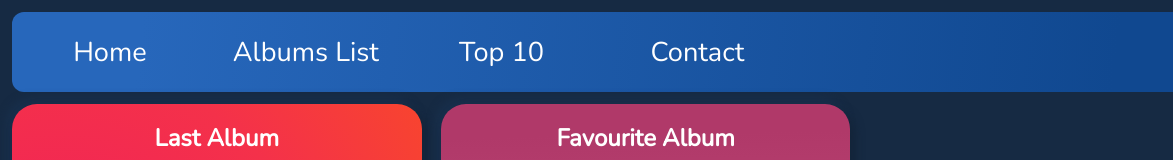
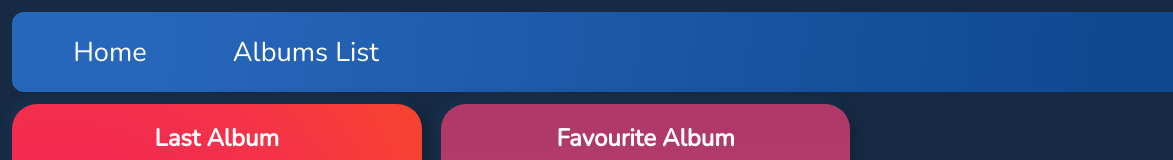
Before and after one commit to TomyAlberdi/Diary, a plain HTML site: page index.html in a window 1280 px wide. Shown: the top 160 px of the page, 0-1173 px from the left. Drawn offline with nearby package versions, Linux system fonts and the light colour scheme.

Commit message:
Pausa en el desarrollo

```diff
--- a/index.html
+++ b/index.html
@@ -17,8 +17,6 @@
                 <ul>
                     <li><a href="#">Home</a></li>
                     <li><a href="./pages/list.html">Albums List</a></li>
-                    <li><a href="./pages/top10.html">Top 10</a></li>
-                    <li><a href="./pages/contact.html">Contact</a></li>
                 </ul>
             </nav>
             <div class="logo"><a href="#"><img src="./img/favicon.ico" alt="Website Logo"></a></div>
```
